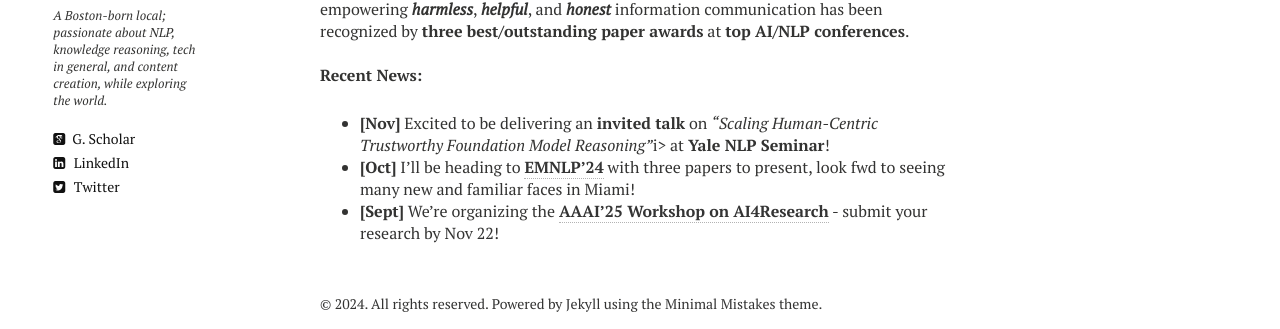
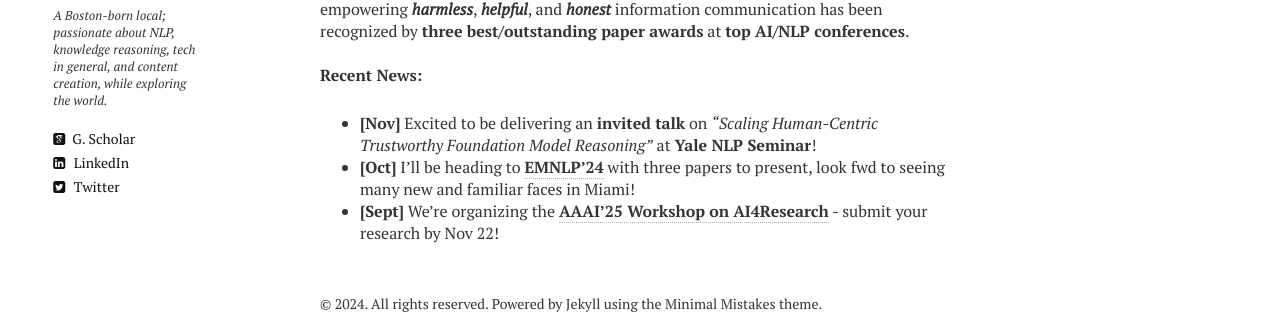
Before and after one commit to mayrfung/mayrfung.github.io, a Jekyll site: the page built from index.md, in a window 1280 px wide. Shown: the part 577-906 px from the top of the page. Built offline with Jekyll 4.4.1, drawn with Linux system fonts in a browser that asks for light colours; nearby versions of some CDN libraries.

```diff
--- a/index.md
+++ b/index.md
@@ -13,6 +13,6 @@ My research focus centers around <b>socially-situated human-centered trustworthy
 
 <br>
 <b>Recent News:</b>
-* <b>[Nov]</b> Excited to be delivering an <b>invited talk</b> on <i>"Scaling Human-Centric Trustworthy Foundation Model Reasoning"</i>i> at <b>Yale NLP Seminar</b>!
+* <b>[Nov]</b> Excited to be delivering an <b>invited talk</b> on <i>"Scaling Human-Centric Trustworthy Foundation Model Reasoning"</i> at <b>Yale NLP Seminar</b>!
 * <b>[Oct]</b> I'll be heading to <a href="https://2024.emnlp.org/" target="_blank"><b>EMNLP'24</b></a> with three papers to present, look fwd to seeing many new and familiar faces in Miami!
 * <b>[Sept]</b> We're organizing the  <a href="https://sites.google.com/view/ai4research2024" target="_blank"><b>AAAI'25 Workshop on AI4Research</b></a> - submit your research by Nov 22!
```
